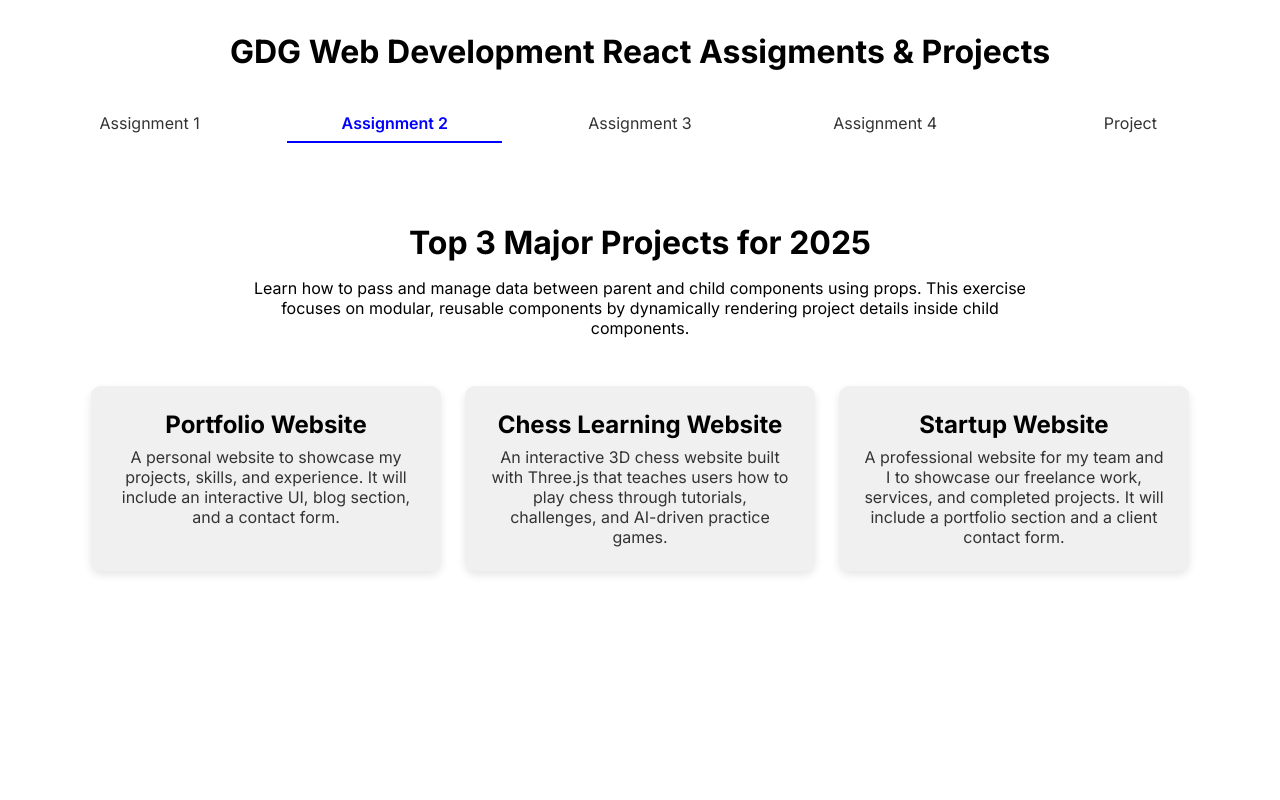
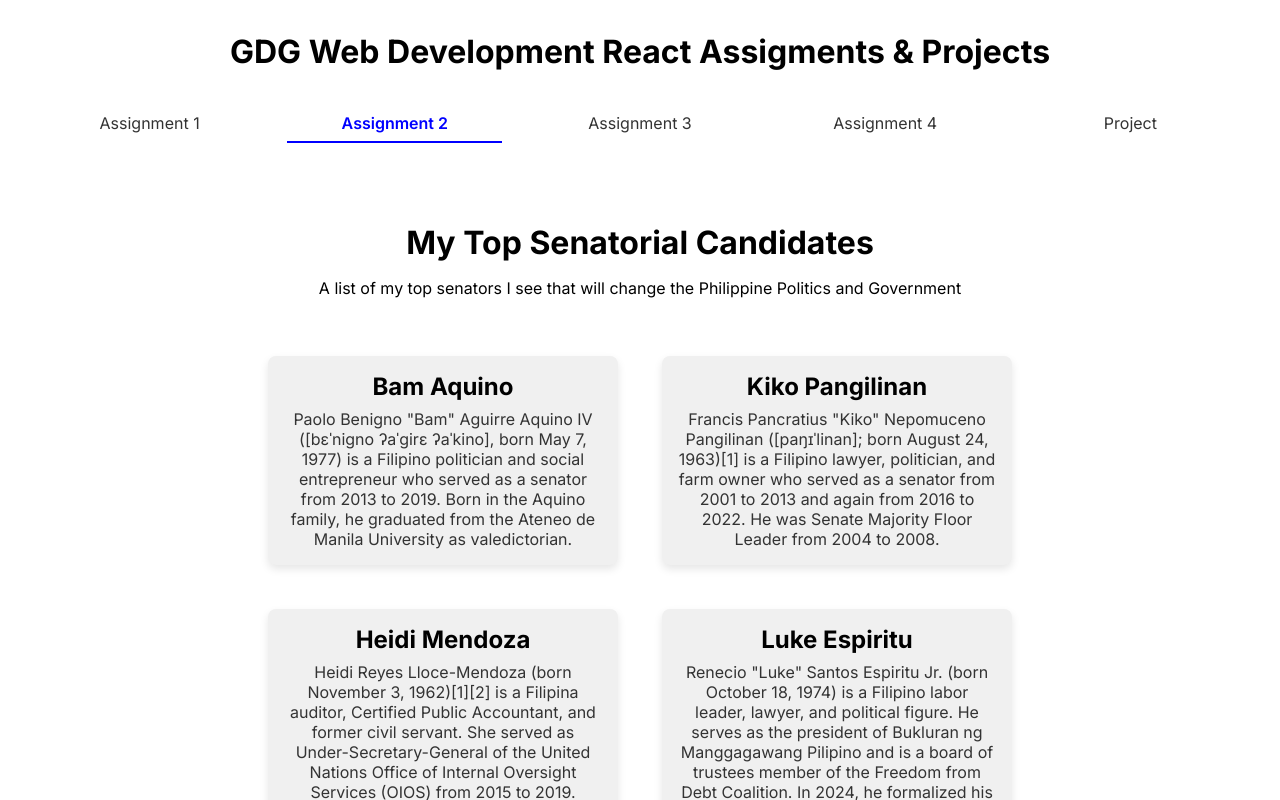
Before and after one commit to FelmyrGamboa/gdg-pup-react-javascript, a React (Vite) app: page / in a window 1280 px wide. Both pictures are taken after a click on the button "Assignment 2". Shown: the top 800 px of the page. Built offline with nearby package versions, Linux system fonts and the light colour scheme.

Commit message:
Partial Finished Assignment Two

```diff
--- a/src/Assignments/AssignmentTwo/AssignmentTwo.jsx
+++ b/src/Assignments/AssignmentTwo/AssignmentTwo.jsx
@@ -1,10 +1,25 @@
 import React from "react";
+import { useState } from "react";
 import "./AssignmentTwo.css";
 
 // Box Component that receives title and content as props
-function Box({ title, content }) {
+function Box({ title, content , hoverColor}) {
+  const [isHovered, setIsHovered] = useState(false);
+
+  const boxStyle = {
+    backgroundColor: isHovered ? hoverColor : '#f0f0f0', // Change color on hover
+    padding: '16px',
+    borderRadius: '8px',
+    margin: '10px',
+    transition: 'background-color 0.3s ease', // Smooth transition for hover effect
+    cursor: 'pointer', // Make it clear the item is clickable
+  };
+
+  // preserved
   return (
-    <div className="box">
+    <div className="box" style={boxStyle}
+    onMouseEnter={() => setIsHovered(true)}
+    onMouseLeave={() => setIsHovered(false)}>
       <h2 className="box-title">{title}</h2>
       <p className="box-content">{content}</p>
     </div>
@@ -14,37 +29,87 @@ function Box({ title, content }) {
 function AssignmentTwo() {
   const data = [
     {
-      title: "Portfolio Website",
-      content:
-        "A personal website to showcase my projects, skills, and experience. It will include an interactive UI, blog section, and a contact form.",
+      title: "Bam Aquino",
+      content: 'Paolo Benigno "Bam" Aguirre Aquino IV ([bɛˈnigno ʔaˈɡirɛ ʔaˈkino], born May 7, 1977) is a Filipino politician and social entrepreneur who served as a senator from 2013 to 2019. Born in the Aquino family, he graduated from the Ateneo de Manila University as valedictorian.',
+      hoverColor: "#F89CC1"
     },
     {
-      title: "Chess Learning Website",
-      content:
-        "An interactive 3D chess website built with Three.js that teaches users how to play chess through tutorials, challenges, and AI-driven practice games.",
+      title: "Kiko Pangilinan",
+      content: 'Francis Pancratius "Kiko" Nepomuceno Pangilinan ([paŋɪˈlinan]; born August 24, 1963)[1] is a Filipino lawyer, politician, and farm owner who served as a senator from 2001 to 2013 and again from 2016 to 2022. He was Senate Majority Floor Leader from 2004 to 2008.',
+      hoverColor: "#029845"
     },
     {
-      title: "Startup Website",
-      content:
-        "A professional website for my team and I to showcase our freelance work, services, and completed projects. It will include a portfolio section and a client contact form.",
+      title: "Heidi Mendoza",
+      content: 'Heidi Reyes Lloce-Mendoza (born November 3, 1962)[1][2] is a Filipina auditor, Certified Public Accountant, and former civil servant. She served as Under-Secretary-General of the United Nations Office of Internal Oversight Services (OIOS) from 2015 to 2019.',
+      hoverColor: '#9264A5'
     },
-  ];
+    {
+      title: "Luke Espiritu",
+      content: 'Renecio "Luke" Santos Espiritu Jr. (born October 18, 1974) is a Filipino labor leader, lawyer, and political figure. He serves as the president of Bukluran ng Manggagawang Pilipino and is a board of trustees member of the Freedom from Debt Coalition. In 2024, he formalized his bid for the Philippine Senate in the 2025 elections.'
+    },
+    {
+      title: "Danilo Ramos",
+      content: 'Danilo "Ka Daning" Ramos (born September 17, 1956) is a peasant activist from the Philippines who is the Chairperson of the militant group Kilusang Magbubukid ng Pilipinas (KMP), the largest farmers association in the country. In the 2025 Philippine Senate election, he is running under Makabayan.'
+    },
+    {
+      title: "Ronnel Arambulo",
+      content: 'Ronnel Gondraneos Arambulo (born May 18, 1976) is a Filipino fisherman, environmentalist, and activist who is currently vice chaiperson of Pambasang Lakas ng Kilusang Mamamalakaya Pilipinas (PAMALAKAYA, “National Force of Fisherfolk Movement in the Philippines”).'
+    },
+    {
+      title: "Ka Leody De Guzman",
+      content: 'Leodegario "Ka Leody" Quitain de Guzman (Tagalog pronunciation: [ˈljodɪ de ɡusˈman]; born July 25, 1959) is a Filipino socialist labor rights activist who ran for president in the 2022 Philippine presidential elections, under the Partido Lakas ng Masa.'
+    }
+  ]
 
   return (
     <div className="title-container">
-      <h1>Top 3 Major Projects for 2025</h1>
+      <h1>My Top Senatorial Candidates</h1>
       <p>
-        Learn how to pass and manage data between parent and child components
-        using props. This exercise focuses on modular, reusable components by
-        dynamically rendering project details inside child components.
+        A list of my top senators I see that will change the Philippine Politics and Government
       </p>
       <div className="box-container">
         {data.map((item, index) => (
-          <Box key={index} title={item.title} content={item.content} />
+          <Box key={index} title={item.title} content={item.content} hoverColor={item.hoverColor}/>
         ))}
       </div>
     </div>
-  );
+  )
 }
 
+// function AssignmentTwo() {
+//   const data = [
+//     {
+//       title: "Portfolio Website",
+//       content:
+//         "A personal website to showcase my projects, skills, and experience. It will include an interactive UI, blog section, and a contact form.",
+//     },
+//     {
+//       title: "Chess Learning Website",
+//       content:
+//         "An interactive 3D chess website built with Three.js that teaches users how to play chess through tutorials, challenges, and AI-driven practice games.",
+//     },
+//     {
+//       title: "Startup Website",
+//       content:
+//         "A professional website for my team and I to showcase our freelance work, services, and completed projects. It will include a portfolio section and a client contact form.",
+//     },
+//   ];
+
+//   return (
+//     <div className="title-container">
+//       <h1>Top 3 Major Projects for 2025</h1>
+//       <p>
+//         Learn how to pass and manage data between parent and child components
+//         using props. This exercise focuses on modular, reusable components by
+//         dynamically rendering project details inside child components.
+//       </p>
+//       <div className="box-container">
+//         {data.map((item, index) => (
+//           <Box key={index} title={item.title} content={item.content} />
+//         ))}
+//       </div>
+//     </div>
+//   );
+// }
+
 export default AssignmentTwo;
```
